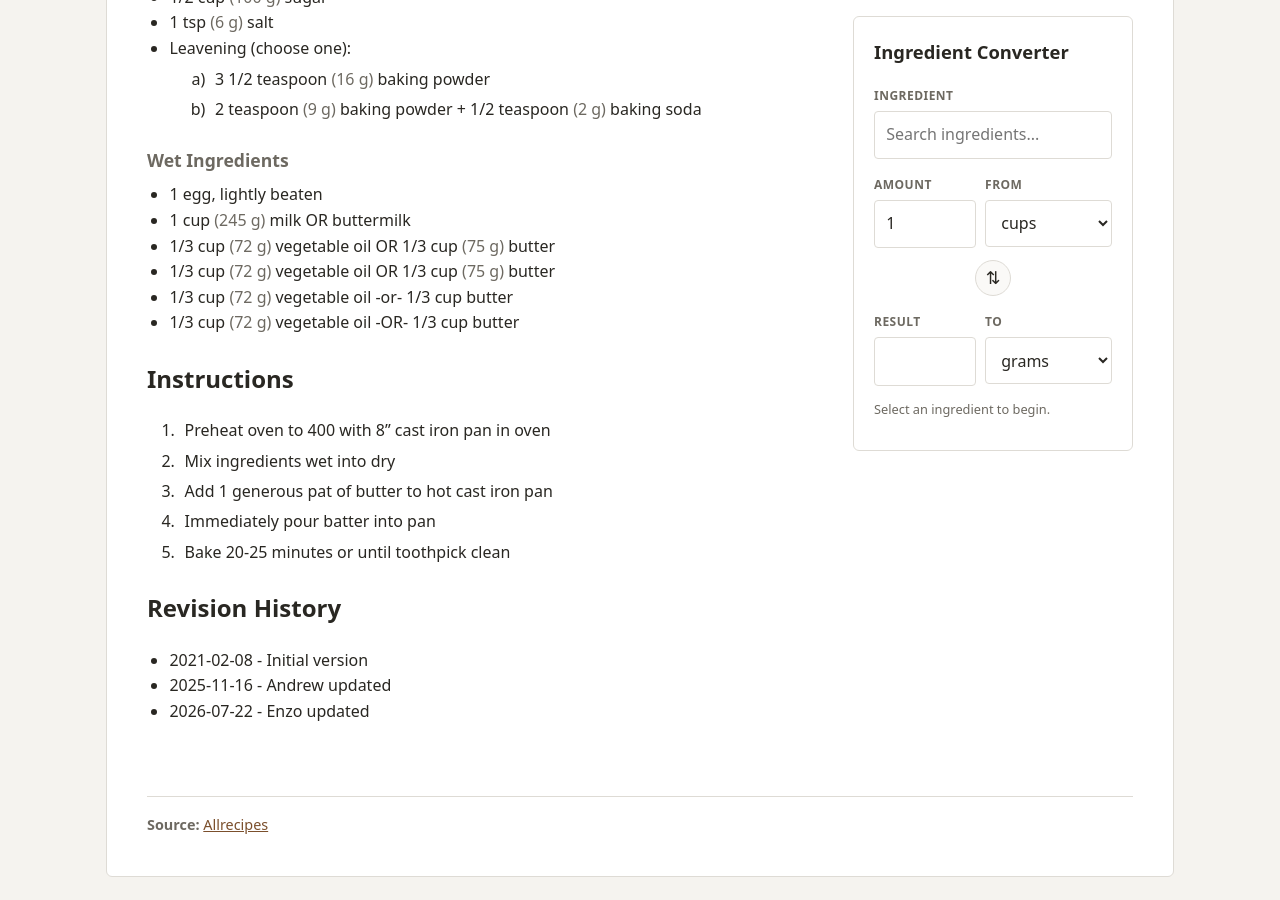
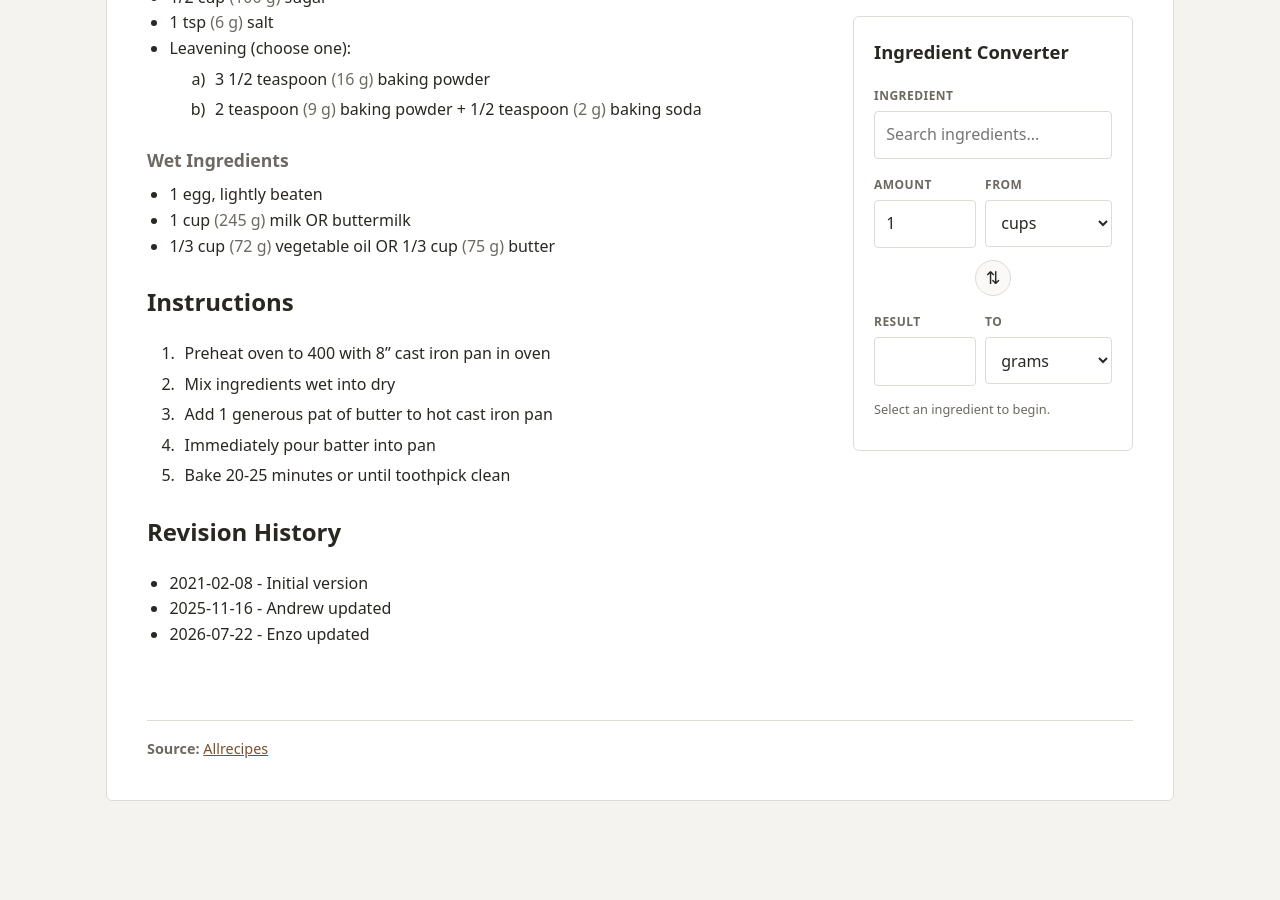
Before and after one commit to sundaycake/recipes, a Jekyll site: the page built from _recipes/cornbread.md, in a window 1280 px wide and 900 px high, scrolled down 848 px. Built offline with Jekyll 4.4.1, drawn with Linux system fonts in a browser that asks for light colours; after the commit the page ends 1713 px from its top, so only the background shows below that.

Commit message:
Update cornbread.md

```diff
--- a/_recipes/cornbread.md
+++ b/_recipes/cornbread.md
@@ -39,10 +39,7 @@ source_url: https://www.allrecipes.com/recipe/17891/golden-sweet-cornbread/
 ### Wet Ingredients
 - 1 egg, lightly beaten
 - 1 cup milk or buttermilk
-- 1/3 cup vegetable oil or 1/3 cup butter
 - 1/3 cup vegetable oil OR 1/3 cup butter
-- 1/3 cup vegetable oil -or- 1/3 cup butter
-- 1/3 cup vegetable oil -OR- 1/3 cup butter
 
 ## Instructions
 
```
